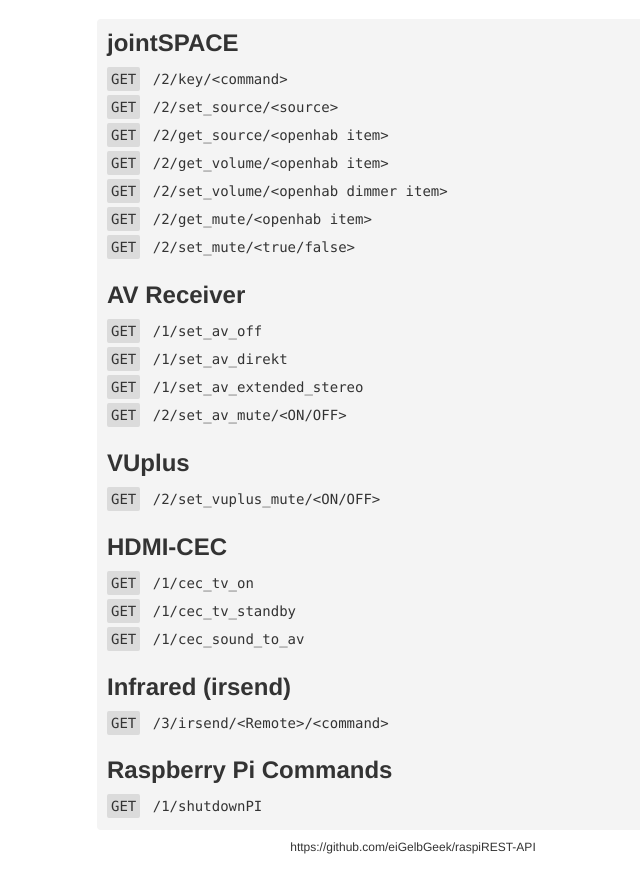
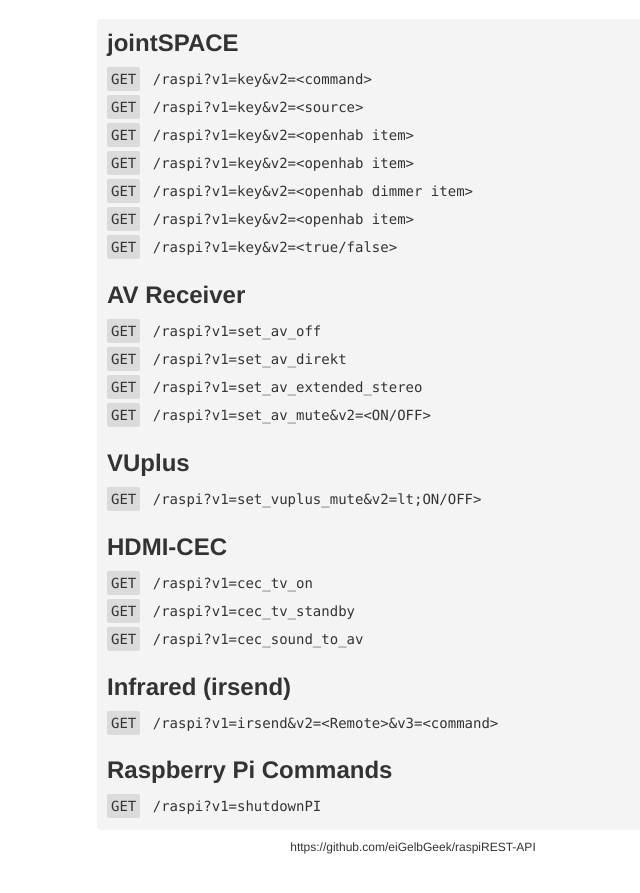
Before and after one commit to eiGelbGeek/raspiREST-API, a website: page public/index.html in a window 1280 px wide. Shown: the part 325-1218 px from the top of the page, without its empty margins (227-867 px from the left). Drawn offline with Linux system fonts and the light colour scheme.

Commit message:
Update URLs

```diff
--- a/public/index.html
+++ b/public/index.html
@@ -22,37 +22,36 @@
     <img class="logo" src="/raspberry.png" alt="raspberry" width="256px" />
     <div class="content">
       <h1>raspiREST-API</h1>
-
       <div class="docs">
         <h2>jointSPACE</h2>
-        <p><span class="method">GET</span> /2/key/&lt;command&gt;</p>
-        <p><span class="method">GET</span> /2/set_source/&lt;source&gt;</p>
-        <p><span class="method">GET</span> /2/get_source/&lt;openhab item&gt;</p>
-        <p><span class="method">GET</span> /2/get_volume/&lt;openhab item&gt;</p>
-        <p><span class="method">GET</span> /2/set_volume/&lt;openhab dimmer item&gt;</p>
-        <p><span class="method">GET</span> /2/get_mute/&lt;openhab item&gt;</p>
-        <p><span class="method">GET</span> /2/set_mute/&lt;true/false&gt;</p>
+        <p><span class="method">GET</span> /raspi?v1=key&v2=&lt;command&gt;</p>
+        <p><span class="method">GET</span> /raspi?v1=key&v2=&lt;source&gt;</p>
+        <p><span class="method">GET</span> /raspi?v1=key&v2=&lt;openhab item&gt;</p>
+        <p><span class="method">GET</span> /raspi?v1=key&v2=&lt;openhab item&gt;</p>
+        <p><span class="method">GET</span> /raspi?v1=key&v2=&lt;openhab dimmer item&gt;</p>
+        <p><span class="method">GET</span> /raspi?v1=key&v2=&lt;openhab item&gt;</p>
+        <p><span class="method">GET</span> /raspi?v1=key&v2=&lt;true/false&gt;</p>
 
         <h2>AV Receiver</h2>
-        <p><span class="method">GET</span> /1/set_av_off</p>
-        <p><span class="method">GET</span> /1/set_av_direkt</p>
-        <p><span class="method">GET</span> /1/set_av_extended_stereo</p>
-        <p><span class="method">GET</span> /2/set_av_mute/&lt;ON/OFF&gt;</p>
+        <p><span class="method">GET</span> /raspi?v1=set_av_off</p>
+        <p><span class="method">GET</span> /raspi?v1=set_av_direkt</p>
+        <p><span class="method">GET</span> /raspi?v1=set_av_extended_stereo</p>
+        <p><span class="method">GET</span> /raspi?v1=set_av_mute&v2=&lt;ON/OFF&gt;</p>
 
         <h2>VUplus</h2>
-        <p><span class="method">GET</span> /2/set_vuplus_mute/&lt;ON/OFF&gt;</p>
+        <p><span class="method">GET</span> /raspi?v1=set_vuplus_mute&v2=lt;ON/OFF&gt;</p>
 
         <h2>HDMI-CEC</h2>
-        <p><span class="method">GET</span> /1/cec_tv_on</p>
-        <p><span class="method">GET</span> /1/cec_tv_standby</p>
-        <p><span class="method">GET</span> /1/cec_sound_to_av</p>
+        <p><span class="method">GET</span> /raspi?v1=cec_tv_on</p>
+        <p><span class="method">GET</span> /raspi?v1=cec_tv_standby</p>
+        <p><span class="method">GET</span> /raspi?v1=cec_sound_to_av</p>
 
         <h2>Infrared (irsend)</h2>
-        <p><span class="method">GET</span> /3/irsend/&lt;Remote&gt;/&lt;command&gt;</p>
+        <p><span class="method">GET</span> /raspi?v1=irsend&v2=&lt;Remote&gt;&v3=&lt;command&gt;</p>
 
 
         <h2>Raspberry Pi Commands</h2>
-        <p><span class="method">GET</span> /1/shutdownPI</p>
+        <p><span class="method">GET</span> /raspi?v1=shutdownPI</p>
       </div>
 
       <div class="footer">
```
